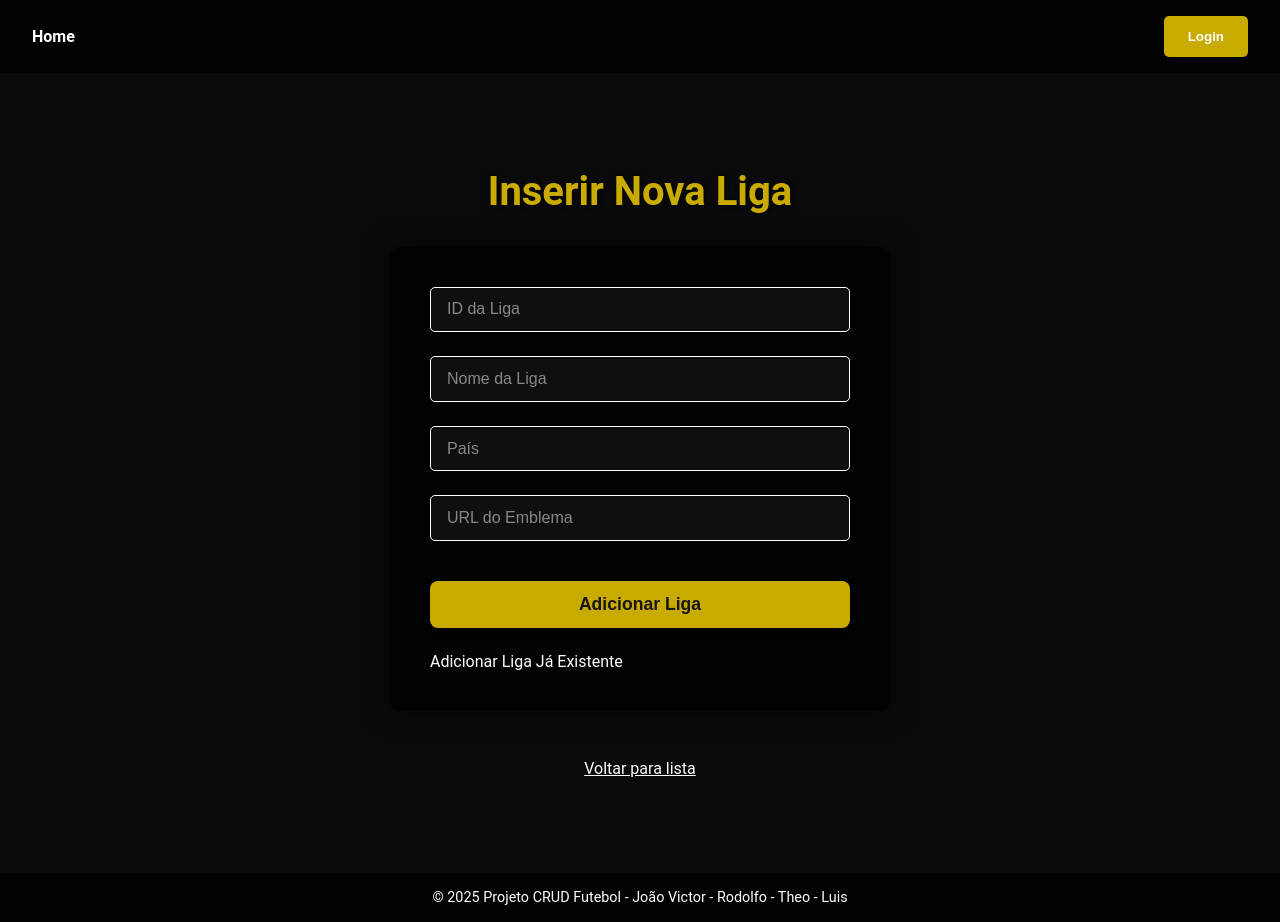
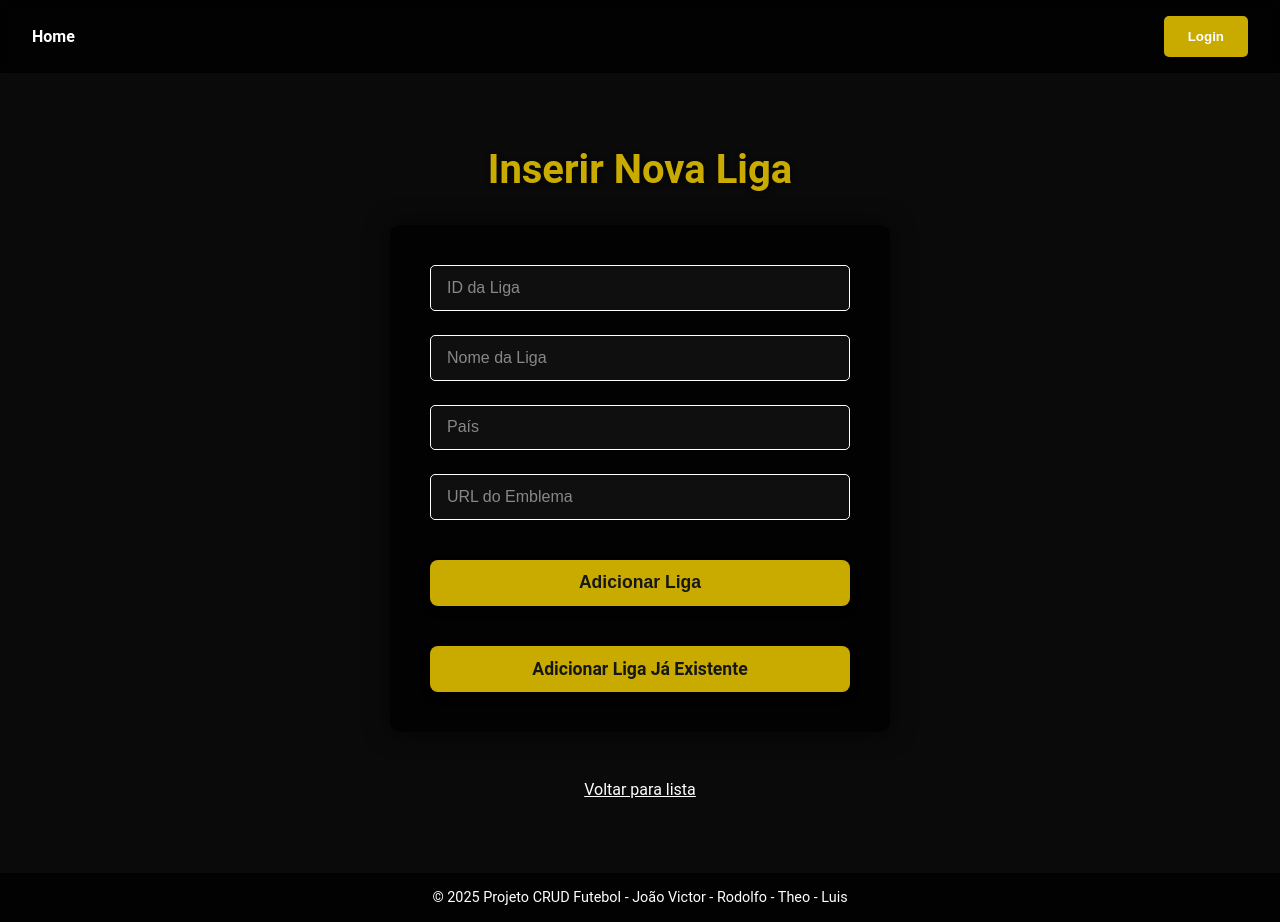
Before and after one commit to joaovicassis/xdes03-trabFinal, a Next.js app: page /main/create in a window 1280 px wide. Built offline with nearby package versions, Linux system fonts and the light colour scheme.

Commit message:
Ajustando função de buscar na API

```diff
--- a/src/app/globals.css
+++ b/src/app/globals.css
@@ -93,7 +93,8 @@ a {
 }
 
 .create-league-form button,
-.link-add-league {
+.link-add-league,
+.link-busca-API {
   background-color: var(--button-primary-bg);
   color: var(--button-primary-text);
   border: none;
@@ -110,7 +111,8 @@ a {
 }
 
 .create-league-form button:hover,
-.link-add-league:hover {
+.link-add-league:hover,
+.link-busca-API:hover {
   background-color: var(--color-football-accent);
   transform: translateY(-3px);
   box-shadow: 0 6px 15px rgba(0, 0, 0, 0.5);
--- a/src/app/main/buscaAPI/page.tsx
+++ b/src/app/main/buscaAPI/page.tsx
@@ -7,7 +7,7 @@ import buscarAPI from "@/app/lib/ConexaoAPI";
 
 const arquivo = path.join(process.cwd(), 'src', 'db', 'league-db.json');
 
-export default function CreateLeague() {
+export default function BuscaLeagueAPI() {
     const getAPI = async (formData: FormData) => {
         "use server";
 
@@ -15,7 +15,7 @@ export default function CreateLeague() {
         const novaLiga = await buscarAPI(nome);
 
         if(!novaLiga) {
-            return;
+            return; //Fazer alguma coisa se não achar a liga na api
         }
 
         const leagueDB = await ConexaoBD.retornaBD(arquivo);
--- a/src/app/main/create/page.tsx
+++ b/src/app/main/create/page.tsx
@@ -72,7 +72,7 @@ export default function CreateLeague() {
                     />
                 </section>
                 <button>Adicionar Liga</button>
-                <Link href={'/main/buscaAPI'}>Adicionar Liga Já Existente</Link>
+                <Link href={'/main/buscaAPI'} className="link-busca-API">Adicionar Liga Já Existente</Link>
             </form>
             <Link href={'/main/list'}>Voltar para lista</Link>
         </div>
--- a/src/app/main/list/page.tsx
+++ b/src/app/main/list/page.tsx
@@ -5,7 +5,7 @@ import path from "path";
 
 const arquivo = path.join(process.cwd(), 'src', 'db', 'league-db.json');
 
-export default async function list() {
+export default async function ListLeague() {
     const listaLigas = await ConexaoBD.retornaBD(arquivo);
 
     const ligasMap = listaLigas.map((liga: LeagueProps) => {
```
